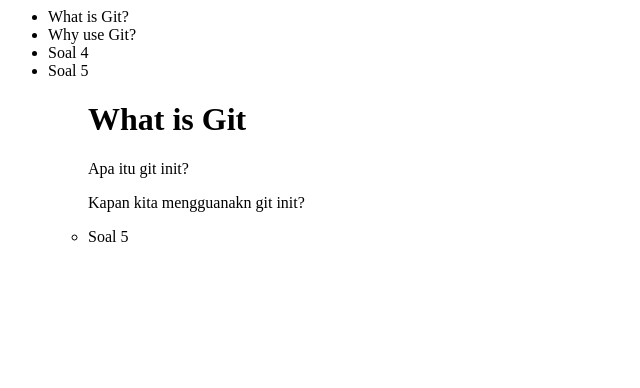
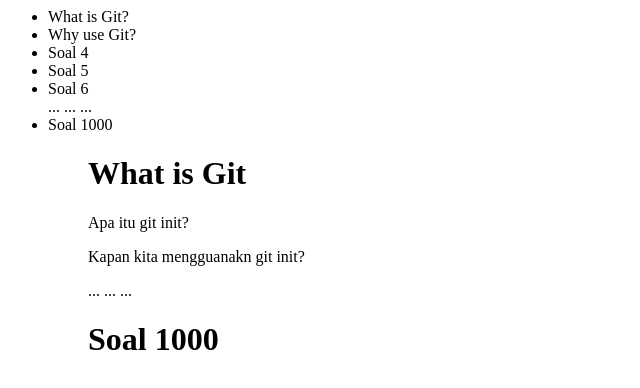
Before and after one commit to saidrafiee/ruang-belajar-test, a plain HTML site: page pages/question.html in a window 1280 px wide. Shown: the whole page, without its empty margins (0-640 px from the left). Drawn offline with Linux system fonts and the light colour scheme.

Commit message:
Revert "change 1000 to 5 question"
This reverts commit e2bfa839fee5b586077c2e120e4f657edc6b2076.

```diff
--- a/pages/question.html
+++ b/pages/question.html
@@ -8,10 +8,18 @@
         <li>Why use Git?</li>
         <li>Soal 4</li>
         <li>Soal 5</li>
+        <li>Soal 6</li>
+        ...
+        ...
+        ...
+        <li>Soal 1000</li>
     <ul>
     <h1>What is Git</h1>
     <p>Apa itu git init?</p>
     <p>Kapan kita mengguanakn git init?</p>
-    <li>Soal 5</li>
+    ...
+    ...
+    ...
+    <h1>Soal 1000</h1>
 </body>
 </html>
```
